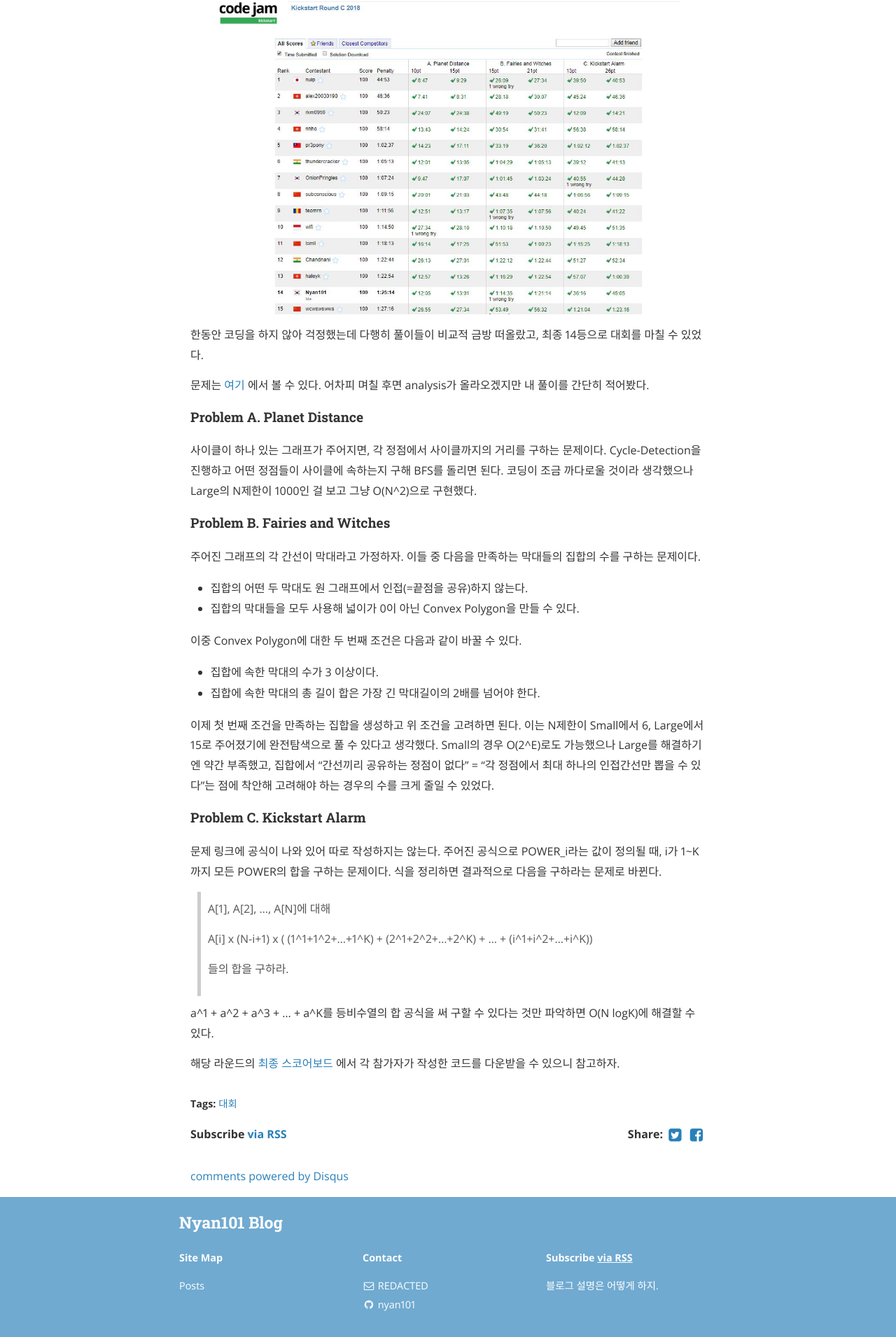
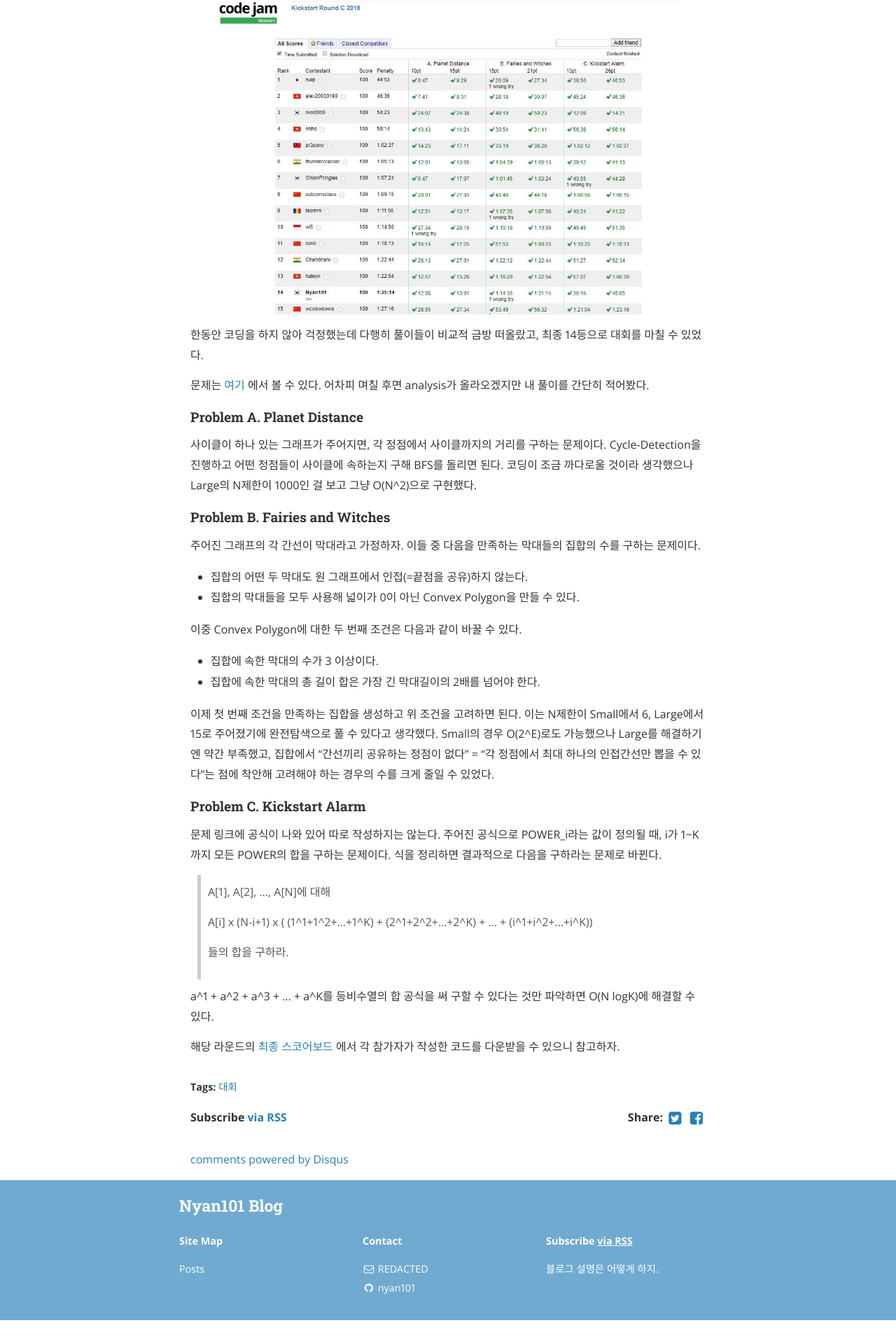
Before and after one commit to nyan101/nyan101.github.io, a Jekyll site: the page built from _posts/2018-05-27-CodeJam-Kickstart-2018-RoundC-review.md, in a window 1280 px wide. Shown: the part 1005-2915 px from the top of the page at 70% size. Built offline with Jekyll 4.4.1, drawn with Linux system fonts in a browser that asks for light colours; nearby versions of some CDN libraries; comment, search, counter and statistics services are not loaded; a style sheet for code colours, icons or effects is not loaded; after the commit the page ends 2891 px from its top, so only the background shows below that.

Commit message:
modify h4-h6 bottom margin

```diff
--- a/_sass/base/_typography.scss
+++ b/_sass/base/_typography.scss
@@ -9,16 +9,23 @@ body {
 
 h1,
 h2,
-h3,
+h3{
+  font-family: $heading-font-family;
+  font-size: $base-font-size;
+  line-height: $heading-line-height;
+  margin: 0 0 $base-font-size;
+  margin: 0 0 rem($base-font-size);
+}
 h4,
 h5,
 h6 {
   font-family: $heading-font-family;
   font-size: $base-font-size;
   line-height: $heading-line-height;
-  margin: 0 0 $base-font-size;
-  margin: 0 0 rem($base-font-size);
+  margin: 0 0 0.5*$base-font-size;
+  margin: 0 0 0.5*rem($base-font-size);
 }
+
 h1 {
 	font-size: modular-scale(4);
 }
```
